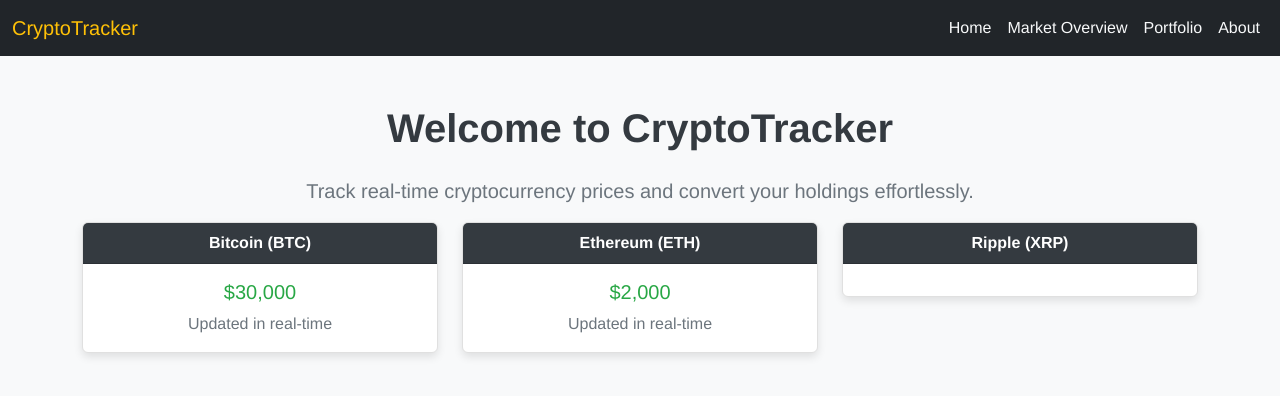
After one commit to jon4444/cryptocurrencytracking, a Django app: template templates/base.html in a window 1280 px wide. The commit adds this page. Shown: the top 396 px of the page. Run offline with Django 4.2, Linux system fonts and the light colour scheme; the template is opened without the code that fills it, so the values that code supplies are empty; parts of the project's set-up code (start-up, migrations or seed data) failed here and were passed over.

Commit message:
templates

```diff
--- a/cryptocurrencytracking/settings.py
+++ b/cryptocurrencytracking/settings.py
@@ -37,8 +37,8 @@ INSTALLED_APPS = [
     "django.contrib.sessions",
     "django.contrib.messages",
     "django.contrib.staticfiles",
+    'trackingAPI',
     'rest_framework',
-    'trackingAPI',
     'celery'
 ]
 
@@ -57,7 +57,7 @@ ROOT_URLCONF = "cryptocurrencytracking.urls"
 TEMPLATES = [
     {
         "BACKEND": "django.template.backends.django.DjangoTemplates",
-        "DIRS": [],
+        "DIRS": [BASE_DIR / 'templates'],
         "APP_DIRS": True,
         "OPTIONS": {
             "context_processors": [
--- a/cryptocurrencytracking/urls.py
+++ b/cryptocurrencytracking/urls.py
@@ -15,10 +15,11 @@ Including another URLconf
     2. Add a URL to urlpatterns:  path('blog/', include('blog.urls'))
 """
 from django.contrib import admin
-from django.urls import path
+from django.urls import path, include
 from trackingAPI.views import ListCryptocurrencyView
 
 urlpatterns = [
     path("admin/", admin.site.urls),
-    path('', ListCryptocurrencyView.as_view()),
+    # path('', ListCryptocurrencyView.as_view()),
+    path('', include('trackingAPI.urls')),
 ]
--- /dev/null
+++ b/static/trackingAPI/css/styles.css
@@ -0,0 +1,61 @@
+/* General Styling */
+body {
+    background-color: #f8f9fa; /* Light grey background */
+    color: #333; /* Dark text color for readability */
+    font-family: 'Helvetica Neue', Helvetica, Arial, sans-serif;
+}
+
+/* Navbar Customization */
+.navbar-dark .navbar-brand {
+    color: #ffc107; /* Golden color for the brand name */
+}
+
+.navbar-dark .nav-link {
+    color: #f8f9fa; /* White color for the nav links */
+    transition: color 0.3s;
+}
+
+.navbar-dark .nav-link:hover {
+    color: #ffc107; /* Golden color on hover */
+}
+
+/* Main Heading and Text */
+h1 {
+    color: #343a40; /* Dark grey */
+    font-weight: 700;
+}
+
+.lead {
+    color: #6c757d; /* Muted text */
+}
+
+/* Card Styling */
+.card {
+    border: 1px solid #e0e0e0; /* Light grey border */
+    box-shadow: 0 4px 8px rgba(0, 0, 0, 0.1); /* Subtle shadow */
+}
+
+.card-header {
+    background-color: #343a40; /* Dark grey */
+    color: #fff; /* White text */
+    font-weight: bold;
+}
+
+.card-title {
+    color: #28a745; /* Green for the price text */
+}
+
+.card-text {
+    color: #6c757d; /* Muted text */
+}
+
+/* Responsive Styling */
+@media (max-width: 768px) {
+    .navbar-nav {
+        text-align: center;
+    }
+
+    .card {
+        margin-bottom: 20px;
+    }
+}
--- /dev/null
+++ b/templates/base.html
@@ -0,0 +1,75 @@
+<!DOCTYPE html>
+<html lang="en">
+<head>
+    <meta charset="UTF-8">
+    <meta name="viewport" content="width=device-width, initial-scale=1.0">
+    <title>Cryptocurrency Tracking</title>
+    <!-- Add CSS framework (e.g., Bootstrap) for styling -->
+    <link href="https://cdn.jsdelivr.net/npm/bootstrap@5.3.0/dist/css/bootstrap.min.css" rel="stylesheet">
+    {% load static %}
+    <link rel="stylesheet" href="{% static 'css/styles.css' %}">
+</head>
+<body>
+    <!-- Navigation Bar -->
+    <nav class="navbar navbar-expand-lg navbar-dark bg-dark">
+        <div class="container-fluid">
+            <a class="navbar-brand" href="/">CryptoTracker</a>
+            <button class="navbar-toggler" type="button" data-bs-toggle="collapse" data-bs-target="#navbarNav" aria-controls="navbarNav" aria-expanded="false" aria-label="Toggle navigation">
+                <span class="navbar-toggler-icon"></span>
+            </button>
+            <div class="collapse navbar-collapse" id="navbarNav">
+                <ul class="navbar-nav ms-auto">
+                    <li class="nav-item">
+                        <a class="nav-link" href="#">Home</a>
+                    </li>
+                    <li class="nav-item">
+                        <a class="nav-link" href="#">Market Overview</a>
+                    </li>
+                    <li class="nav-item">
+                        <a class="nav-link" href="#">Portfolio</a>
+                    </li>
+                    <li class="nav-item">
+                        <a class="nav-link" href="#">About</a>
+                    </li>
+                </ul>
+            </div>
+        </div>
+    </nav>
+
+    <!-- Main Content -->
+    <div class="container mt-5">
+        {% block content %}
+        <h1 class="text-center mb-4">Welcome to CryptoTracker</h1>
+        <p class="lead text-center">Track real-time cryptocurrency prices and convert your holdings effortlessly.</p>
+
+        <!-- Sample Section for Cryptocurrency Data -->
+        <div class="row">
+            <div class="col-md-4">
+                <div class="card text-center">
+                    <div class="card-header">
+                        Bitcoin (BTC)
+                    </div>
+                    <div class="card-body">
+                        <h5 class="card-title">$30,000</h5>
+                        <p class="card-text">Updated in real-time</p>
+                    </div>
+                </div>
+            </div>
+            <div class="col-md-4">
+                <div class="card text-center">
+                    <div class="card-header">
+                        Ethereum (ETH)
+                    </div>
+                    <div class="card-body">
+                        <h5 class="card-title">$2,000</h5>
+                        <p class="card-text">Updated in real-time</p>
+                    </div>
+                </div>
+            </div>
+            <div class="col-md-4">
+                <div class="card text-center">
+                    <div class="card-header">
+                        Ripple (XRP)
+                    </div>
+                    <div class="card-body">
+{% endblock %}
--- /dev/null
+++ b/trackingAPI/urls.py
@@ -0,0 +1,6 @@
+from django.urls import path
+from .views import home
+
+urlpatterns = [
+    path('', home, name='home'),  # This makes the homepage accessible at the root URL
+]
--- a/trackingAPI/views.py
+++ b/trackingAPI/views.py
@@ -10,3 +10,6 @@ class ListCryptocurrencyView(generics.ListAPIView):
     """
     queryset = Cryptocurrency.objects.all()
     serializer_class = CryptocurrencySerializer
+
+def home(request):
+    return render(request, 'home.html')
```
Also changed, not shown: templates/home.html (+38 -1 lines).
